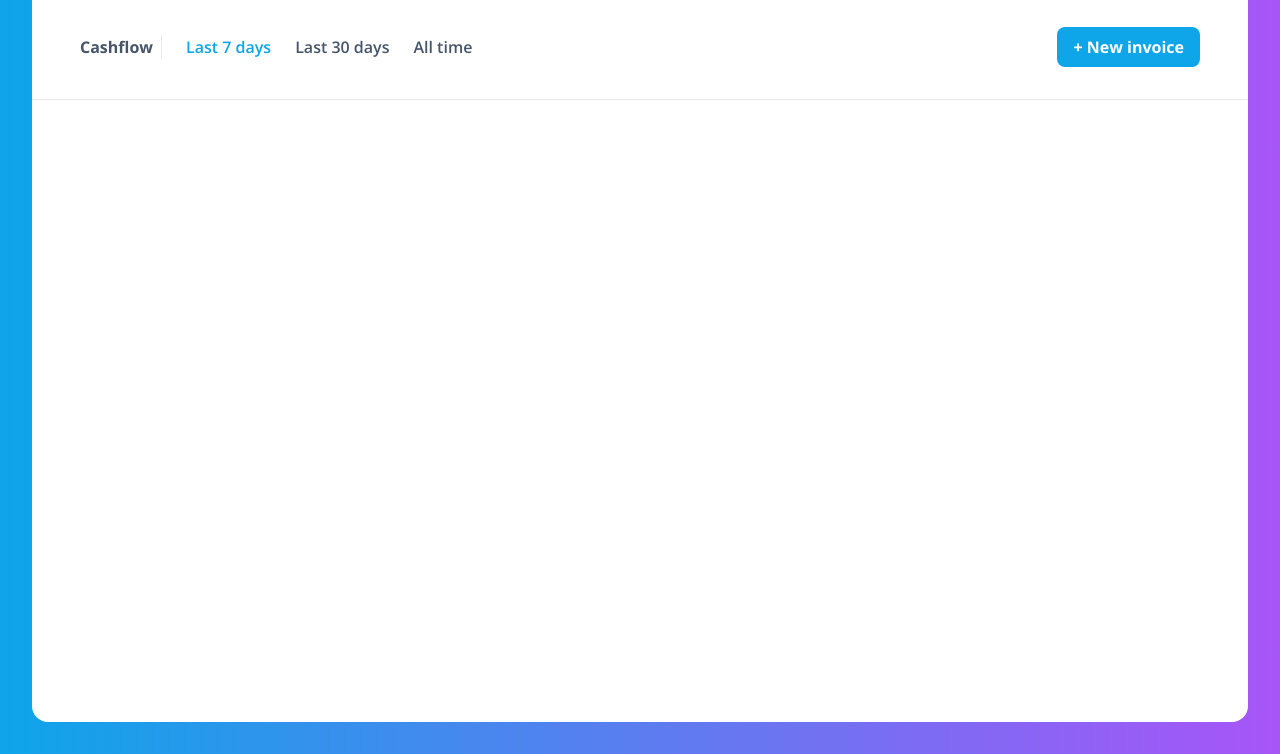
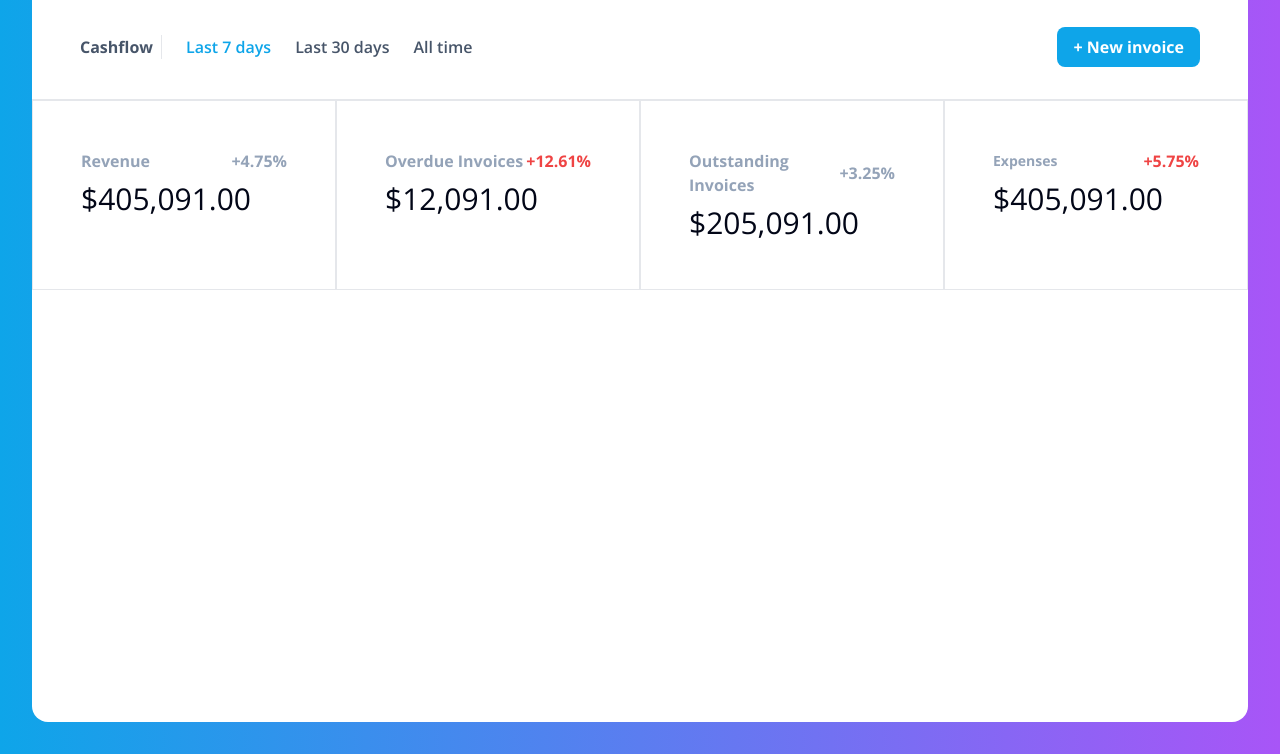
Before and after one commit to Karlito14/saasy, a website: page index.html in a window 1280 px wide. Shown: the part 110-864 px from the top of the page. Drawn offline with nearby package versions, Linux system fonts and the light colour scheme.

Commit message:
section chiffrage

```diff
--- a/index.html
+++ b/index.html
@@ -61,7 +61,7 @@
           />
         </div>
       </header>
-      <!-- - - - - - - - - - - HEADER - - - - - - - - - - -->
+      <!-- - - - - - - - - - - NAVIGATION - - - - - - - - - - -->
       <section class="flex items-center justify-between border-b px-12 py-8">
         <ul class="flex gap-x-6">
           <li>
@@ -89,6 +89,37 @@
           + New invoice
         </button>
       </section>
+      <!-- - - - - - - - - - - CHIFFRES - - - - - - - - - - -->
+      <section class="grid grid-cols-4">
+        <div class="border p-12">
+          <div class="mb-2 flex justify-between items-center font-bold text-slate-400">
+            <p>Revenue</p>
+            <p>+4.75%</p>
+          </div>
+          <p class="text-3xl text-slate-950">$405,091.00</p>
+        </div>
+        <div class="border p-12">
+          <div class="mb-2 flex justify-between items-center font-bold text-slate-400">
+            <p>Overdue Invoices</p>
+            <p class="text-red-500">+12.61%</p>
+          </div>
+          <p class="text-3xl text-slate-950">$12,091.00</p>
+        </div>
+        <div class="border p-12">
+          <div class="mb-2 flex justify-between items-center font-bold text-slate-400">
+            <p>Outstanding Invoices</p>
+            <p>+3.25%</p>
+          </div>
+          <p class="text-3xl text-slate-950">$205,091.00</p>
+        </div>
+        <div class="border p-12">
+          <div class="mb-2 flex justify-between items-center font-bold text-slate-400">
+            <h4 class="text-sm">Expenses</h4>
+            <p class="text-red-500">+5.75%</p>
+          </div>
+          <p class="text-3xl text-slate-950">$405,091.00</p>
+        </div>
+      </section>
     </div>
   </body>
 </html>
```
Also changed, not shown: assets/src/output.css.
